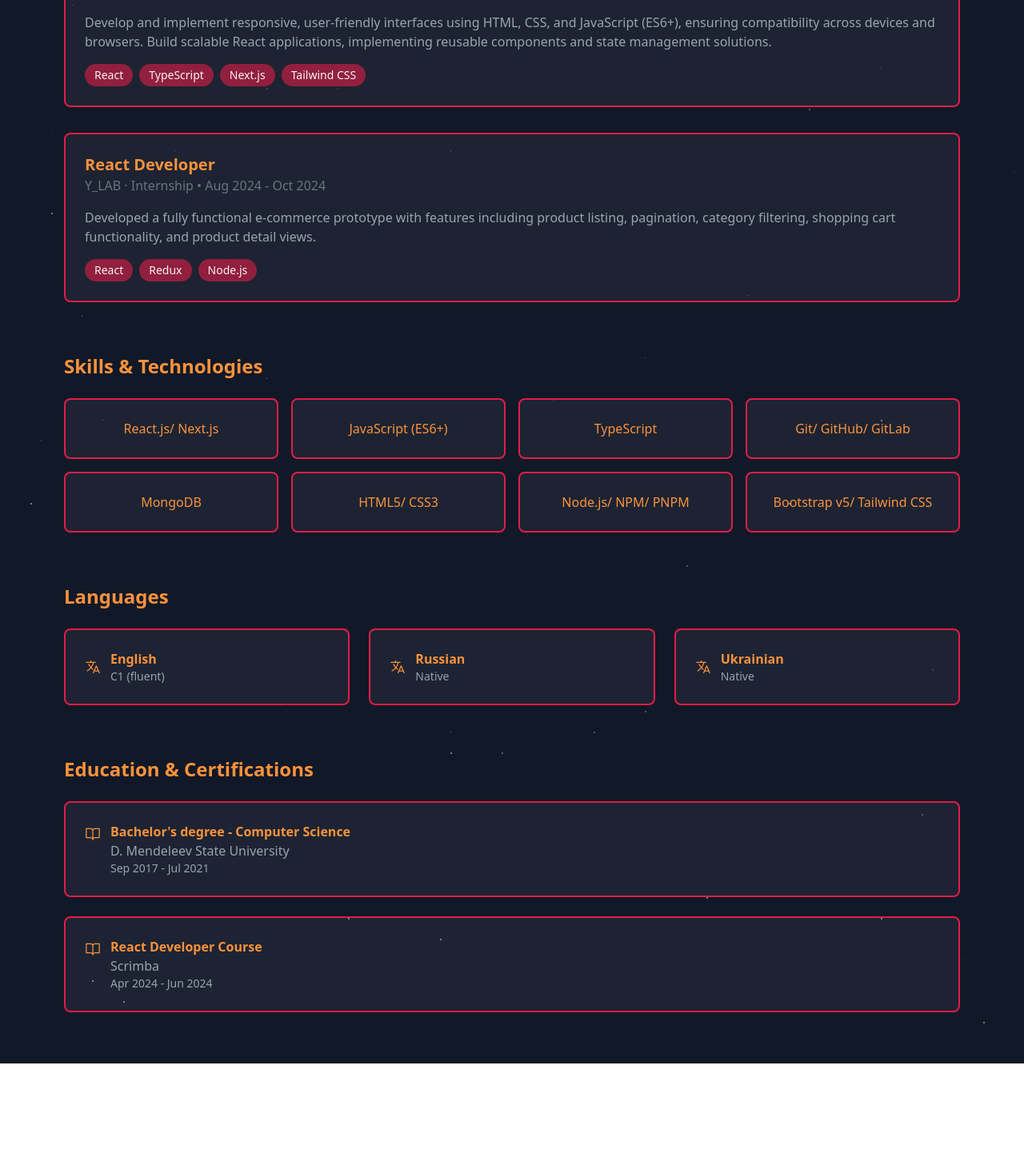
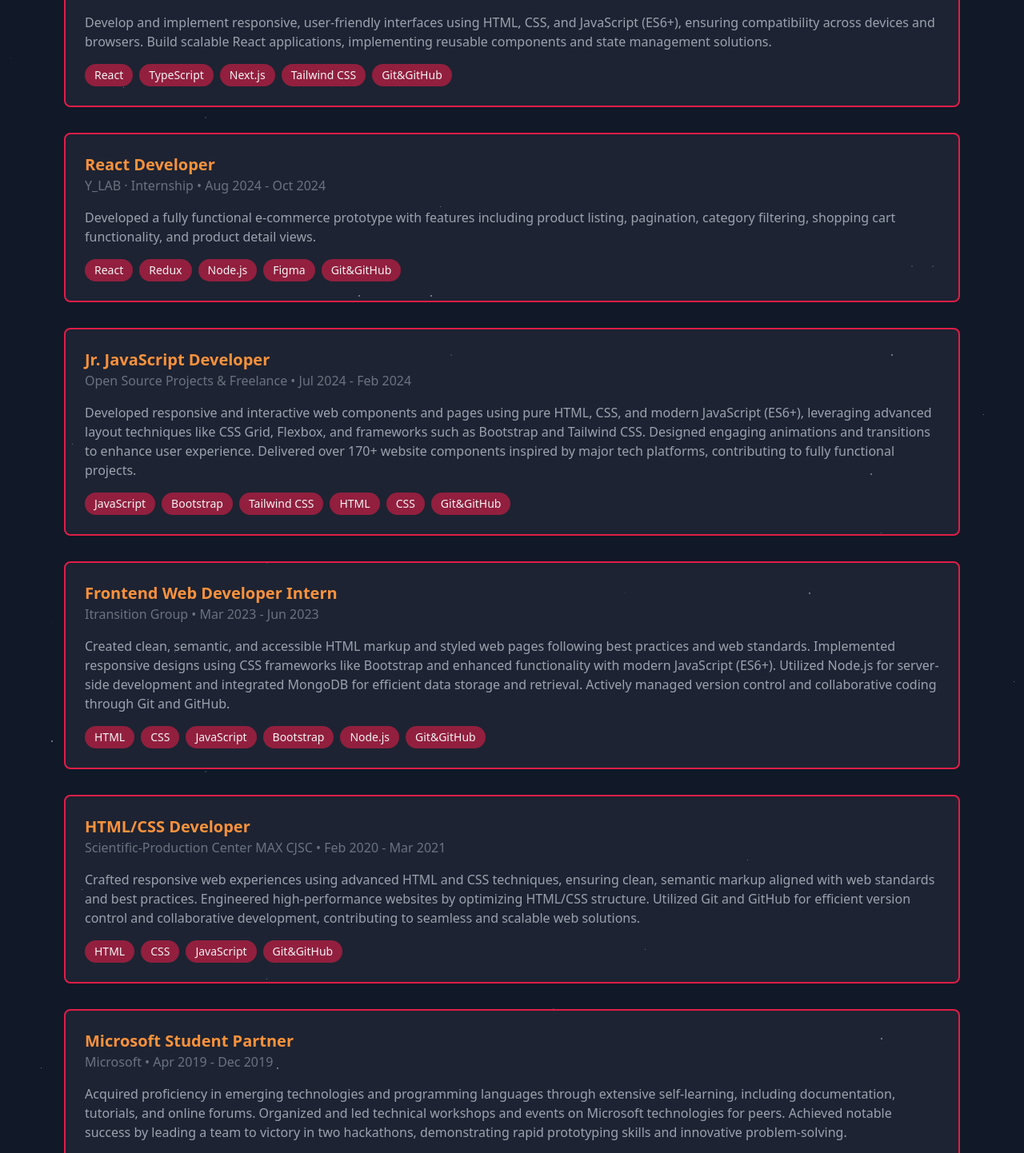
Before and after one commit to evokss/MyPortfolioWebsite, a Next.js app: page /about in a window 1280 px wide. Shown: the part 1330-2772 px from the top of the page at 80% size. Before the commit the page ends 2660 px from the top, so only its background shows below. Built offline with nearby package versions, Linux system fonts and the light colour scheme.

Commit message:
Add multiple experience blocks to About section & additional info for enhanced professional overview

```diff
--- a/components/about/AboutPage.jsx
+++ b/components/about/AboutPage.jsx
@@ -157,6 +157,9 @@ const AboutPage = () => {
               <span className="px-3 py-1 text-gray-800 bg-orange-100 dark:bg-rose-600/60 dark:text-gray-100 rounded-full text-sm">
                 Tailwind CSS
               </span>
+              <span className="px-3 py-1 text-gray-800 bg-orange-100 dark:bg-rose-600/60 dark:text-gray-100 rounded-full text-sm">
+                Git&GitHub
+              </span>
             </div>
           </div>
 
@@ -184,6 +187,172 @@ const AboutPage = () => {
               </span>
               <span className="px-3 py-1 text-gray-800 bg-orange-100 dark:bg-rose-600/60 dark:text-gray-100 rounded-full text-sm">
                 Node.js
+              </span>
+              <span className="px-3 py-1 text-gray-800 bg-orange-100 dark:bg-rose-600/60 dark:text-gray-100 rounded-full text-sm">
+                Figma
+              </span>
+              <span className="px-3 py-1 text-gray-800 bg-orange-100 dark:bg-rose-600/60 dark:text-gray-100 rounded-full text-sm">
+                Git&GitHub
+              </span>
+            </div>
+          </div>
+
+          {/* Previous Role */}
+          <div className="bg-white/5 p-6 rounded-lg bg-white border-2 border-orange-300 dark:border-rose-600">
+            <div className="mb-4">
+              <h3 className="text-xl font-semibold text-orange-400">
+                Jr. JavaScript Developer
+              </h3>
+              <p className="dark:text-gray-500">
+                Open Source Projects & Freelance • Jul 2024 - Feb 2024
+              </p>
+            </div>
+            <p className="mb-4">
+              Developed responsive and interactive web components and pages
+              using pure HTML, CSS, and modern JavaScript (ES6+), leveraging
+              advanced layout techniques like CSS Grid, Flexbox, and frameworks
+              such as Bootstrap and Tailwind CSS. Designed engaging animations
+              and transitions to enhance user experience. Delivered over 170+
+              website components inspired by major tech platforms, contributing
+              to fully functional projects.
+            </p>
+            <div className="flex flex-wrap gap-2">
+              <span className="px-3 py-1 text-gray-800 bg-orange-100 dark:bg-rose-600/60 dark:text-gray-100 rounded-full text-sm">
+                JavaScript
+              </span>
+              <span className="px-3 py-1 text-gray-800 bg-orange-100 dark:bg-rose-600/60 dark:text-gray-100 rounded-full text-sm">
+                Bootstrap
+              </span>
+              <span className="px-3 py-1 text-gray-800 bg-orange-100 dark:bg-rose-600/60 dark:text-gray-100 rounded-full text-sm">
+                Tailwind CSS
+              </span>
+              <span className="px-3 py-1 text-gray-800 bg-orange-100 dark:bg-rose-600/60 dark:text-gray-100 rounded-full text-sm">
+                HTML
+              </span>
+              <span className="px-3 py-1 text-gray-800 bg-orange-100 dark:bg-rose-600/60 dark:text-gray-100 rounded-full text-sm">
+                CSS
+              </span>
+              <span className="px-3 py-1 text-gray-800 bg-orange-100 dark:bg-rose-600/60 dark:text-gray-100 rounded-full text-sm">
+                Git&GitHub
+              </span>
+            </div>
+          </div>
+
+          {/* Previous Role */}
+          <div className="bg-white/5 p-6 rounded-lg bg-white border-2 border-orange-300 dark:border-rose-600">
+            <div className="mb-4">
+              <h3 className="text-xl font-semibold text-orange-400">
+                Frontend Web Developer Intern
+              </h3>
+              <p className="dark:text-gray-500">
+                Itransition Group • Mar 2023 - Jun 2023
+              </p>
+            </div>
+            <p className="mb-4">
+              Created clean, semantic, and accessible HTML markup and styled web
+              pages following best practices and web standards. Implemented
+              responsive designs using CSS frameworks like Bootstrap and
+              enhanced functionality with modern JavaScript (ES6+). Utilized
+              Node.js for server-side development and integrated MongoDB for
+              efficient data storage and retrieval. Actively managed version
+              control and collaborative coding through Git and GitHub.
+            </p>
+            <div className="flex flex-wrap gap-2">
+              <span className="px-3 py-1 text-gray-800 bg-orange-100 dark:bg-rose-600/60 dark:text-gray-100 rounded-full text-sm">
+                HTML
+              </span>
+              <span className="px-3 py-1 text-gray-800 bg-orange-100 dark:bg-rose-600/60 dark:text-gray-100 rounded-full text-sm">
+                CSS
+              </span>
+              <span className="px-3 py-1 text-gray-800 bg-orange-100 dark:bg-rose-600/60 dark:text-gray-100 rounded-full text-sm">
+                JavaScript
+              </span>
+              <span className="px-3 py-1 text-gray-800 bg-orange-100 dark:bg-rose-600/60 dark:text-gray-100 rounded-full text-sm">
+                Bootstrap
+              </span>
+              <span className="px-3 py-1 text-gray-800 bg-orange-100 dark:bg-rose-600/60 dark:text-gray-100 rounded-full text-sm">
+                Node.js
+              </span>
+              <span className="px-3 py-1 text-gray-800 bg-orange-100 dark:bg-rose-600/60 dark:text-gray-100 rounded-full text-sm">
+                Git&GitHub
+              </span>
+            </div>
+          </div>
+
+          {/* Previous Role */}
+          <div className="bg-white/5 p-6 rounded-lg bg-white border-2 border-orange-300 dark:border-rose-600">
+            <div className="mb-4">
+              <h3 className="text-xl font-semibold text-orange-400">
+                HTML/CSS Developer
+              </h3>
+              <p className="dark:text-gray-500">
+                Scientific-Production Center MAX CJSC • Feb 2020 - Mar 2021
+              </p>
+            </div>
+            <p className="mb-4">
+              Crafted responsive web experiences using advanced HTML and CSS
+              techniques, ensuring clean, semantic markup aligned with web
+              standards and best practices. Engineered high-performance websites
+              by optimizing HTML/CSS structure. Utilized Git and GitHub for
+              efficient version control and collaborative development,
+              contributing to seamless and scalable web solutions.
+            </p>
+            <div className="flex flex-wrap gap-2">
+              <span className="px-3 py-1 text-gray-800 bg-orange-100 dark:bg-rose-600/60 dark:text-gray-100 rounded-full text-sm">
+                HTML
+              </span>
+              <span className="px-3 py-1 text-gray-800 bg-orange-100 dark:bg-rose-600/60 dark:text-gray-100 rounded-full text-sm">
+                CSS
+              </span>
+              <span className="px-3 py-1 text-gray-800 bg-orange-100 dark:bg-rose-600/60 dark:text-gray-100 rounded-full text-sm">
+                JavaScript
+              </span>
+              <span className="px-3 py-1 text-gray-800 bg-orange-100 dark:bg-rose-600/60 dark:text-gray-100 rounded-full text-sm">
+                Git&GitHub
+              </span>
+            </div>
+          </div>
+
+          {/* Previous Role */}
+          <div className="bg-white/5 p-6 rounded-lg bg-white border-2 border-orange-300 dark:border-rose-600">
+            <div className="mb-4">
+              <h3 className="text-xl font-semibold text-orange-400">
+                Microsoft Student Partner
+              </h3>
+              <p className="dark:text-gray-500">
+                Microsoft • Apr 2019 - Dec 2019
+              </p>
+            </div>
+            <p className="mb-4">
+              Acquired proficiency in emerging technologies and programming
+              languages through extensive self-learning, including
+              documentation, tutorials, and online forums. Organized and led
+              technical workshops and events on Microsoft technologies for
+              peers. Achieved notable success by leading a team to victory in
+              two hackathons, demonstrating rapid prototyping skills and
+              innovative problem-solving.
+            </p>
+            <div className="flex flex-wrap gap-2">
+              <span className="px-3 py-1 text-gray-800 bg-orange-100 dark:bg-rose-600/60 dark:text-gray-100 rounded-full text-sm">
+                JavaScript
+              </span>
+              <span className="px-3 py-1 text-gray-800 bg-orange-100 dark:bg-rose-600/60 dark:text-gray-100 rounded-full text-sm">
+                HTML
+              </span>
+              <span className="px-3 py-1 text-gray-800 bg-orange-100 dark:bg-rose-600/60 dark:text-gray-100 rounded-full text-sm">
+                CSS
+              </span>
+              <span className="px-3 py-1 text-gray-800 bg-orange-100 dark:bg-rose-600/60 dark:text-gray-100 rounded-full text-sm">
+                C#
+              </span>
+              <span className="px-3 py-1 text-gray-800 bg-orange-100 dark:bg-rose-600/60 dark:text-gray-100 rounded-full text-sm">
+                C++
+              </span>
+              <span className="px-3 py-1 text-gray-800 bg-orange-100 dark:bg-rose-600/60 dark:text-gray-100 rounded-full text-sm">
+                Python
+              </span>
+              <span className="px-3 py-1 text-gray-800 bg-orange-100 dark:bg-rose-600/60 dark:text-gray-100 rounded-full text-sm">
+                Team Leadership
               </span>
             </div>
           </div>
```
